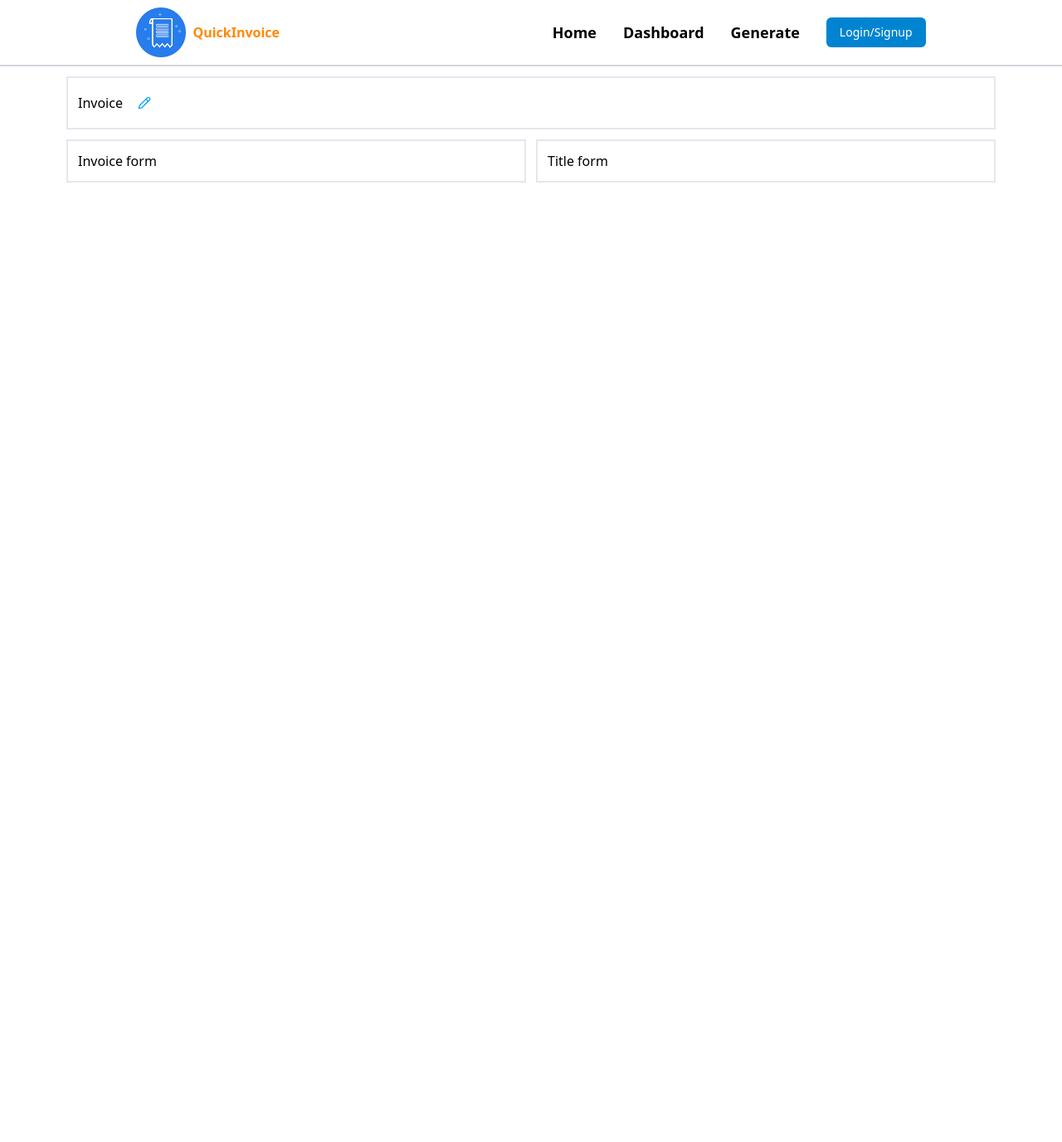
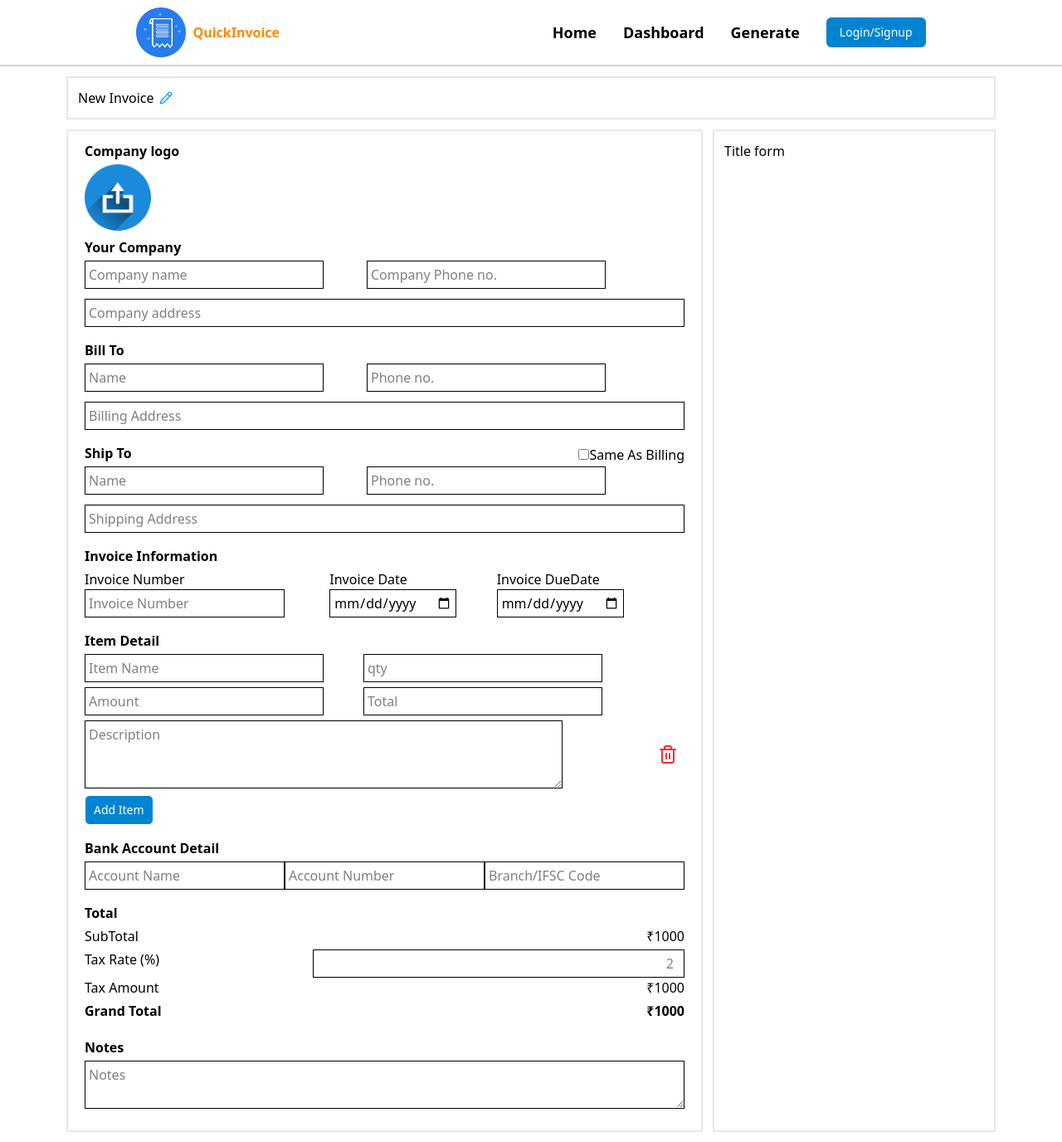
Before and after one commit to Akashyadav18/Invoice_generator_client, a React (Vite) app: page /generate in a window 1280 px wide. Shown: the whole page at 83% size. Before the commit the page ends 800 px from the top, so only its background shows below. Built offline with nearby package versions, Linux system fonts and the light colour scheme.

Commit message:
Invoice form

```diff
--- /dev/null
+++ b/src/components/InvoiceForm.jsx
@@ -0,0 +1,128 @@
+import { assets } from '@/assets/assets'
+import React from 'react'
+import { Button } from './ui/button'
+import { Trash2 } from 'lucide-react'
+
+const InvoiceForm = () => {
+    return (
+        <div className=''>
+            {/* company logo */}
+            <div className=' flex-col justify-center items-center px-2'>
+                <h5 className=' font-semibold mb-1'>Company logo</h5>
+                <div className=''>
+                    <label htmlFor='img' className=''>
+                        <img src={assets.upload} alt='upload' className=' w-20 cursor-pointer' />
+                    </label>
+                    <input type='file' name='logo' id='img' hidden accept='image/*' />
+                </div>
+            </div>
+            {/* company info */}
+            <div className=' p-2'>
+                <h5 className=' font-semibold mb-1'>Your Company</h5>
+                <div className=' md:flex gap-13 mb-3'>
+                    <input type='text' placeholder='Company name' className=' border w-full md:w-2xs p-1' />
+                    <input type='text' placeholder='Company Phone no.' className=' border w-full md:w-2xs p-1' />
+                </div>
+                <input type='text' placeholder='Company address' className=' border w-full p-1' />
+            </div>
+            {/* bill to */}
+            <div className=' p-2'>
+                <h5 className=' font-semibold mb-1'>Bill To</h5>
+                <div className=' md:flex gap-13 mb-3'>
+                    <input type='text' placeholder='Name' className=' border w-full md:w-2xs p-1' />
+                    <input type='text' placeholder='Phone no.' className=' border w-full md:w-2xs p-1' />
+                </div>
+                <input type='text' placeholder='Billing Address' className=' border w-full p-1' />
+            </div>
+            {/* ship to */}
+            <div className=' p-2'>
+                <div className=' md:flex justify-between items-center'>
+                    <h5 className=' font-semibold mb-1'>Ship To</h5>
+                    <div className=''>
+                        <input type='checkbox' id='sameAsBilling' />
+                        <label htmlFor='sameAsBilling'>Same As Billing</label>
+                    </div>
+                </div>
+                <div className=' md:flex gap-13 mb-3'>
+                    <input type='text' placeholder='Name' className=' border w-full md:w-2xs p-1' />
+                    <input type='text' placeholder='Phone no.' className=' border w-full md:w-2xs p-1' />
+                </div>
+                <input type='text' placeholder='Shipping Address' className=' border w-full p-1' />
+            </div>
+            {/* invoice info */}
+            <div className=' p-2'>
+                <h5 className=' font-semibold mb-1'>Invoice Information</h5>
+                <div className=' md:flex justify-between items-center'>
+                    <div className=' flex-col'>
+                        <label htmlFor='invoiceNumber'>Invoice Number</label>
+                        <input type='text' disabled placeholder='Invoice Number' className=' border  p-1' />
+                    </div>
+                    <div>
+                        <label htmlFor='invoiceDate'>Invoice Date</label>
+                        <input type='date' placeholder='Company Phone no.' id='invoiceDate' className=' border  p-1' />
+                    </div>
+                    <div>
+                        <label htmlFor='invoiceDueDate'>Invoice DueDate</label>
+                        <input type='date' placeholder='Company address' id='invoiceDueDate' className=' border  p-1' />
+                    </div>
+                </div>
+            </div>
+            {/* item detail */}
+            <div className=' p-2'>
+                <h5 className=' font-semibold mb-1'>Item Detail</h5>
+                <div className=''>
+                    <div className=' md:flex gap-12 mb-1.5'>
+                        <input type='text' placeholder='Item Name' className=' border p-1 w-full md:w-2xs' />
+                        <input type='number' placeholder='qty' className=' border p-1 w-full md:w-2xs' />
+                    </div>
+                    <div className=' md:flex gap-12 mb-1.5'>
+                        <input type='number' placeholder='Amount' className='  border p-1 w-full md:w-2xs' />
+                        <input type='number' placeholder='Total' className='  border p-1 w-full md:w-2xs' />
+                    </div>
+                    <div className=' md:flex justify-between items-center'>
+                        <textarea placeholder='Description' rows={3} cols={5} className=' border p-1 w-full md:w-xl'></textarea>
+                        <button className=' cursor-pointer hover:text-red-700 p-2 text-red-500'> <Trash2 /> </button>
+                    </div>
+                </div>
+                <Button className=' border mt-2 bg-sky-600 text-white px-2.5 py-1 cursor-pointer'>Add Item</Button>
+            </div>
+            {/* bank account info */}
+            <div className=' p-2'>
+                <h5 className=' font-semibold mb-1'>Bank Account Detail</h5>
+                <div className=' md:flex justify-between items-center'>
+                    <input type='text' placeholder='Account Name' className=' border  p-1' />
+                    <input type='number' placeholder='Account Number' className=' border  p-1' />
+                    <input type='text' placeholder='Branch/IFSC Code' className=' border  p-1' />
+                </div>
+            </div>
+            {/* total */}
+            <div className=' p-2'>
+                <h5 className=' font-semibold mb-1'>Total</h5>
+                <div className=' md:flex justify-between items-center mb-1'>
+                    <span>SubTotal</span>
+                    <span>₹{1000.00}</span>
+                </div>
+                <div className='md:flex justify-between'>
+                    <label htmlFor='taxInput'>Tax Rate (%)</label>
+                    <input type='text' id='taxInput' placeholder='2' className=' border md:w-md p-1 px-3 text-end' />
+                </div>
+                <div className=' md:flex justify-between items-center mb-1'>
+                    <span>Tax Amount</span>
+                    <span>₹{1000.00}</span>
+                </div>
+                <div className=' md:flex justify-between items-center font-semibold mb-1'>
+                    <span>Grand Total</span>
+                    <span>₹{1000.00}</span>
+                </div>
+            </div>
+            {/* Note */}
+            <div className=' p-2'>
+                <h5 className=' font-semibold mb-1'>Notes</h5>
+                <textarea placeholder='Notes' rows={2} cols={4} className=' border p-1 w-full'></textarea>
+
+            </div>
+        </div>
+    )
+}
+
+export default InvoiceForm
--- a/src/pages/MainPage.jsx
+++ b/src/pages/MainPage.jsx
@@ -1,3 +1,4 @@
+import InvoiceForm from '@/components/InvoiceForm';
 import { Button } from '@/components/ui/button';
 import { AppContext } from '@/context/AppContext';
 import { Pencil } from 'lucide-react';
@@ -7,32 +8,47 @@ const MainPage = () => {
 
   const [isEditingTitle, setIsEditingTitle] = useState(false);
 
-  // const [invoiceTitle, setInvoiceTitle] = useContext(AppContext);
+  const {invoiceTitle, setInvoiceTitle} = useContext(AppContext);
+
+  const handleTitleChange = (e) => {
+    const newTitle = e.target.value;
+    setInvoiceTitle(newTitle);
+  }
+  const handleTitleEdit = () => {
+    setIsEditingTitle(true)
+  }
+  const handleTitleBlur = () => {
+    setIsEditingTitle(false)
+  }
 
   return (
     <div>
-      <div className=' py-3 px-20'>
+      <div className=' py-3 px-3 md:px-20'>
         {/* Title bar */}
         <div className=' flex justify-start items-center border-2 border-gray-200 p-3 mb-3'>
           <div>
             {isEditingTitle ? (
-              <input type='text' autoFocus className=' border w-[450px] font-semibold p-2' />
+              <input type='text' autoFocus className=' border w-[450px] font-semibold p-2'
+                onBlur={handleTitleBlur}
+                onChange={handleTitleChange}
+                value={invoiceTitle}
+              />
             ) : (
               <div className=' flex justify-center items-center gap-1.5'>
-                <h5 className=' font-medium'>Invoice</h5>
-                <Button className=' text-sky-500 font-bold cursor-pointer'>
-                  <Pencil size={20} />
-                </Button>
+                <h5 className=' font-medium'>{invoiceTitle}</h5>
+                <button onClick={handleTitleEdit} className=' text-sky-500 font-bold cursor-pointer'>
+                  <Pencil size={16} />
+                </button>
               </div>
             )}
           </div>
         </div>
         {/* Invoice form and title bar */}
-        <div className=' flex gap-3'>
+        <div className=' md:flex gap-3'>
           {/* Invoice form */}
           <div className='border-2 border-gray-200 p-3 w-full'>
             <div>
-              Invoice form
+              <InvoiceForm/>
             </div>
           </div>
           {/* Title form */}
```
